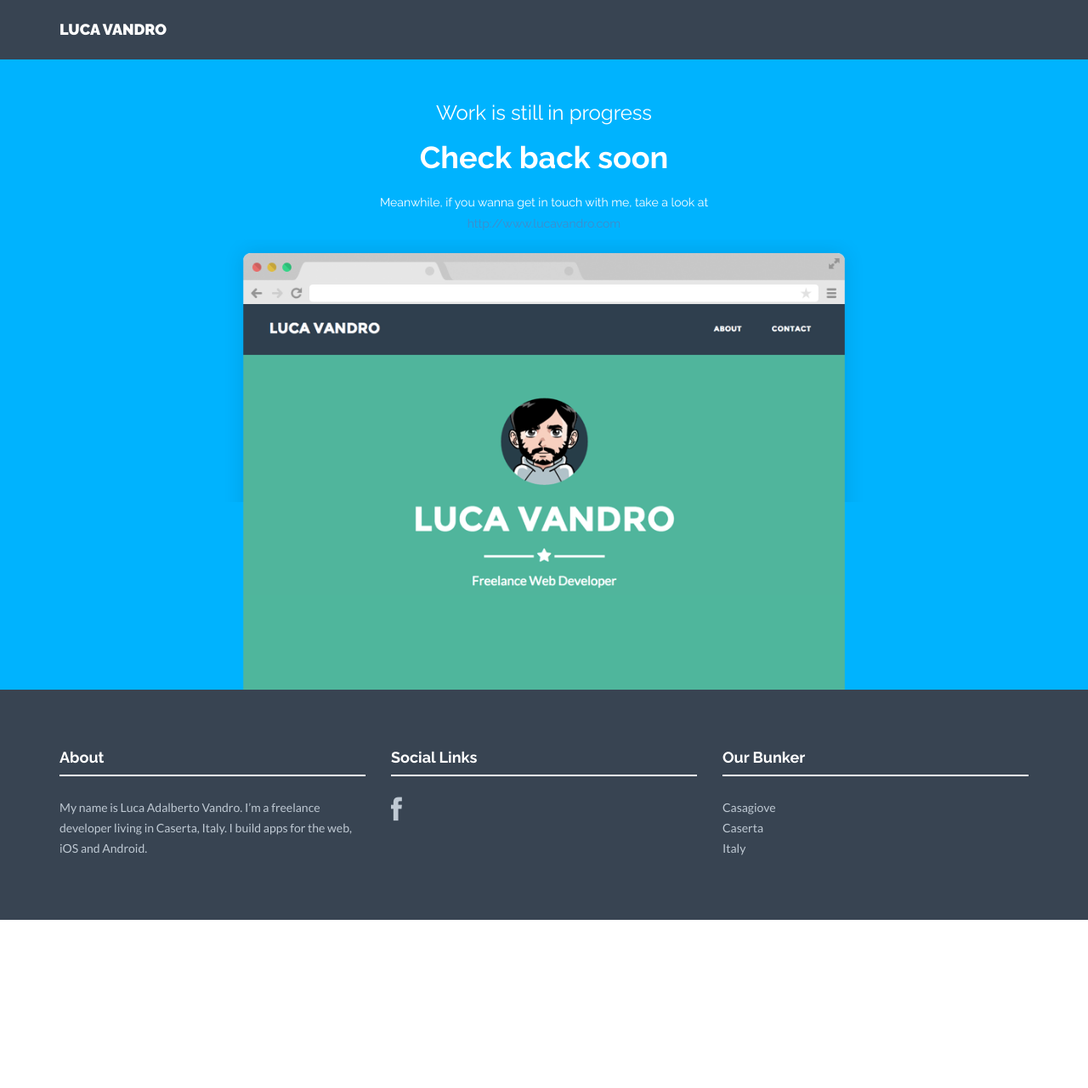
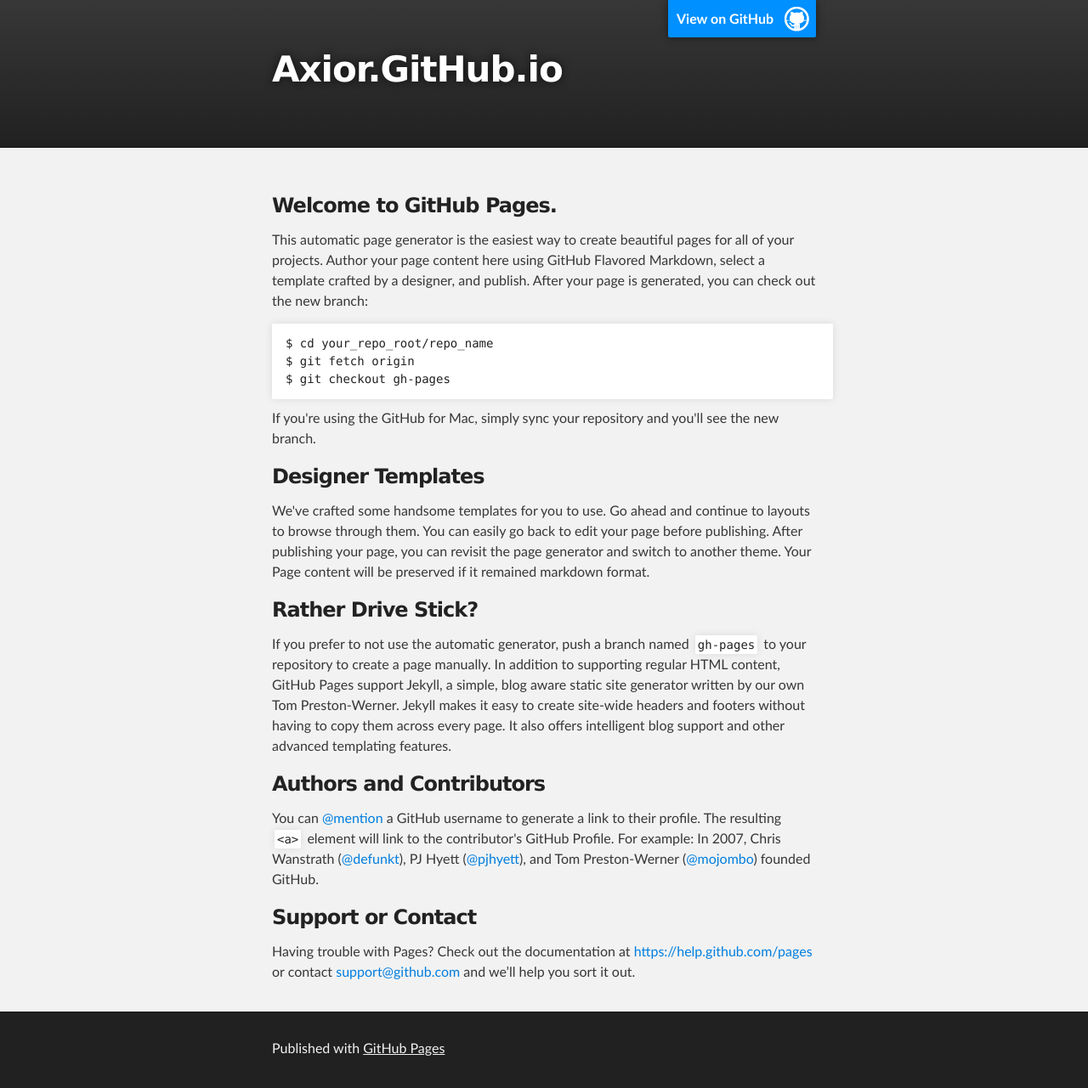
Before and after one commit to axior/axior.github.io, a Jekyll site: the page index.html, which Jekyll copies as it is, in a window 1280 px wide and 1281 px high. Shown: the whole window at 85% size. Built offline with Jekyll 4.4.1, drawn with Linux system fonts in a browser that asks for light colours; nearby versions of some CDN libraries.

Commit message:
Replace master branch with page content via GitHub

```diff
--- a/index.html
+++ b/index.html
@@ -1,60 +1,74 @@
----
-layout: index
-title: Home
-permalink: /
----
+<!DOCTYPE html>
+<html>
+
+  <head>
+    <meta charset='utf-8'>
+    <meta http-equiv="X-UA-Compatible" content="chrome=1">
+    <meta name="description" content="Axior.GitHub.io : ">
+
+    <link rel="stylesheet" type="text/css" media="screen" href="stylesheets/stylesheet.css">
+
+    <title>Axior.GitHub.io</title>
+  </head>
+
+  <body>
+
+    <!-- HEADER -->
+    <div id="header_wrap" class="outer">
+        <header class="inner">
+          <a id="forkme_banner" href="https://github.com/axior">View on GitHub</a>
+
+          <h1 id="project_title">Axior.GitHub.io</h1>
+          <h2 id="project_tagline"></h2>
+
+        </header>
+    </div>
+
+    <!-- MAIN CONTENT -->
+    <div id="main_content_wrap" class="outer">
+      <section id="main_content" class="inner">
+        <h3>
+<a id="welcome-to-github-pages" class="anchor" href="#welcome-to-github-pages" aria-hidden="true"><span class="octicon octicon-link"></span></a>Welcome to GitHub Pages.</h3>
+
+<p>This automatic page generator is the easiest way to create beautiful pages for all of your projects. Author your page content here using GitHub Flavored Markdown, select a template crafted by a designer, and publish. After your page is generated, you can check out the new branch:</p>
+
+<pre><code>$ cd your_repo_root/repo_name
+$ git fetch origin
+$ git checkout gh-pages
+</code></pre>
+
+<p>If you're using the GitHub for Mac, simply sync your repository and you'll see the new branch.</p>
+
+<h3>
+<a id="designer-templates" class="anchor" href="#designer-templates" aria-hidden="true"><span class="octicon octicon-link"></span></a>Designer Templates</h3>
+
+<p>We've crafted some handsome templates for you to use. Go ahead and continue to layouts to browse through them. You can easily go back to edit your page before publishing. After publishing your page, you can revisit the page generator and switch to another theme. Your Page content will be preserved if it remained markdown format.</p>
+
+<h3>
+<a id="rather-drive-stick" class="anchor" href="#rather-drive-stick" aria-hidden="true"><span class="octicon octicon-link"></span></a>Rather Drive Stick?</h3>
+
+<p>If you prefer to not use the automatic generator, push a branch named <code>gh-pages</code> to your repository to create a page manually. In addition to supporting regular HTML content, GitHub Pages support Jekyll, a simple, blog aware static site generator written by our own Tom Preston-Werner. Jekyll makes it easy to create site-wide headers and footers without having to copy them across every page. It also offers intelligent blog support and other advanced templating features.</p>
+
+<h3>
+<a id="authors-and-contributors" class="anchor" href="#authors-and-contributors" aria-hidden="true"><span class="octicon octicon-link"></span></a>Authors and Contributors</h3>
+
+<p>You can <a href="https://github.com/blog/821" class="user-mention">@mention</a> a GitHub username to generate a link to their profile. The resulting <code>&lt;a&gt;</code> element will link to the contributor's GitHub Profile. For example: In 2007, Chris Wanstrath (<a href="https://github.com/defunkt" class="user-mention">@defunkt</a>), PJ Hyett (<a href="https://github.com/pjhyett" class="user-mention">@pjhyett</a>), and Tom Preston-Werner (<a href="https://github.com/mojombo" class="user-mention">@mojombo</a>) founded GitHub.</p>
+
+<h3>
+<a id="support-or-contact" class="anchor" href="#support-or-contact" aria-hidden="true"><span class="octicon octicon-link"></span></a>Support or Contact</h3>
+
+<p>Having trouble with Pages? Check out the documentation at <a href="https://help.github.com/pages">https://help.github.com/pages</a> or contact <a href="mailto:support@github.com">support@github.com</a> and we’ll help you sort it out.</p>
+      </section>
+    </div>
+
+    <!-- FOOTER  -->
+    <div id="footer_wrap" class="outer">
+      <footer class="inner">
+        <p>Published with <a href="http://pages.github.com">GitHub Pages</a></p>
+      </footer>
+    </div>
 
 
-<div id="service">
-    <div class="container">
-        <div class="row centered">
-            <div class="col-md-4">
-                <i class="fa fa-heart-o"></i>
-                <h4>Handsomely Crafted</h4>
-                <p>Lorem Ipsum is simply dummy text of the printing and typesetting industry. Lorem Ipsum has been the industry's standard dummy text ever since the 1500s, when an unknown printer took a galley of type and scrambled it to make a type specimen book.</p>
-                <p><br/><a href="#" class="btn btn-theme">More Info</a></p>
-            </div>
-            <div class="col-md-4">
-                <i class="fa fa-flask"></i>
-                <h4>Retina Ready</h4>
-                <p>Lorem Ipsum is simply dummy text of the printing and typesetting industry. Lorem Ipsum has been the industry's standard dummy text ever since the 1500s, when an unknown printer took a galley of type and scrambled it to make a type specimen book.</p>
-                <p><br/><a href="#" class="btn btn-theme">More Info</a></p>
-            </div>
-            <div class="col-md-4">
-                <i class="fa fa-trophy"></i>
-                <h4>Quality Theme</h4>
-                <p>Lorem Ipsum is simply dummy text of the printing and typesetting industry. Lorem Ipsum has been the industry's standard dummy text ever since the 1500s, when an unknown printer took a galley of type and scrambled it to make a type specimen book.</p>
-                <p><br/><a href="#" class="btn btn-theme">More Info</a></p>
-            </div>
-        </div>
-    </div><! --/container -->
-</div><! --/service -->
 
-{% include portfolio.html title="LATEST WORKS" limit=10 %}
-
-<div class="container mtb">
-    <div class="row">
-        <div class="col-lg-4 col-lg-offset-1">
-            <h4>More About Our Agency.</h4>
-            <p>{{ site.about }}</p>
-            <p><br/><a href="{{ "/about/" | prepend: site.baseurl }}" class="btn btn-theme">More Info</a></p>
-        </div>
-
-        <div class="col-lg-3">
-            <h4>Frequently Asked</h4>
-            <div class="hline"></div>
-            {% for post in site.categories['question'] %}
-                <p><a href="{{ post.url | prepend: site.baseurl }}">{{ post.title }}</a></p>
-            {% endfor %}
-        </div>
-
-        <div class="col-lg-3">
-            <h4>Latest Posts</h4>
-            <div class="hline"></div>
-            {% for post in site.categories['blog'] limit:5 %}
-                <p><a href="{{ post.url | prepend: site.baseurl }}">{{ post.title }}.</a></p>
-            {% endfor %}
-        </div>
-
-    </div><! --/row -->
-</div><! --/container -->
+  </body>
+</html>
--- /dev/null
+++ b/javascripts/main.js
@@ -0,0 +1 @@
+console.log('This would be the main JS file.');
--- /dev/null
+++ b/stylesheets/pygment_trac.css
@@ -0,0 +1,70 @@
+.highlight .hll { background-color: #ffffcc }
+.highlight  { background: #f0f3f3; }
+.highlight .c { color: #0099FF; font-style: italic } /* Comment */
+.highlight .err { color: #AA0000; background-color: #FFAAAA } /* Error */
+.highlight .k { color: #006699; font-weight: bold } /* Keyword */
+.highlight .o { color: #555555 } /* Operator */
+.highlight .cm { color: #0099FF; font-style: italic } /* Comment.Multiline */
+.highlight .cp { color: #009999 } /* Comment.Preproc */
+.highlight .c1 { color: #0099FF; font-style: italic } /* Comment.Single */
+.highlight .cs { color: #0099FF; font-weight: bold; font-style: italic } /* Comment.Special */
+.highlight .gd { background-color: #FFCCCC; border: 1px solid #CC0000 } /* Generic.Deleted */
+.highlight .ge { font-style: italic } /* Generic.Emph */
+.highlight .gr { color: #FF0000 } /* Generic.Error */
+.highlight .gh { color: #003300; font-weight: bold } /* Generic.Heading */
+.highlight .gi { background-color: #CCFFCC; border: 1px solid #00CC00 } /* Generic.Inserted */
+.highlight .go { color: #AAAAAA } /* Generic.Output */
+.highlight .gp { color: #000099; font-weight: bold } /* Generic.Prompt */
+.highlight .gs { font-weight: bold } /* Generic.Strong */
+.highlight .gu { color: #003300; font-weight: bold } /* Generic.Subheading */
+.highlight .gt { color: #99CC66 } /* Generic.Traceback */
+.highlight .kc { color: #006699; font-weight: bold } /* Keyword.Constant */
+.highlight .kd { color: #006699; font-weight: bold } /* Keyword.Declaration */
+.highlight .kn { color: #006699; font-weight: bold } /* Keyword.Namespace */
+.highlight .kp { color: #006699 } /* Keyword.Pseudo */
+.highlight .kr { color: #006699; font-weight: bold } /* Keyword.Reserved */
+.highlight .kt { color: #007788; font-weight: bold } /* Keyword.Type */
+.highlight .m { color: #FF6600 } /* Literal.Number */
+.highlight .s { color: #CC3300 } /* Literal.String */
+.highlight .na { color: #330099 } /* Name.Attribute */
+.highlight .nb { color: #336666 } /* Name.Builtin */
+.highlight .nc { color: #00AA88; font-weight: bold } /* Name.Class */
+.highlight .no { color: #336600 } /* Name.Constant */
+.highlight .nd { color: #9999FF } /* Name.Decorator */
+.highlight .ni { color: #999999; font-weight: bold } /* Name.Entity */
+.highlight .ne { color: #CC0000; font-weight: bold } /* Name.Exception */
+.highlight .nf { color: #CC00FF } /* Name.Function */
+.highlight .nl { color: #9999FF } /* Name.Label */
+.highlight .nn { color: #00CCFF; font-weight: bold } /* Name.Namespace */
+.highlight .nt { color: #330099; font-weight: bold } /* Name.Tag */
+.highlight .nv { color: #003333 } /* Name.Variable */
+.highlight .ow { color: #000000; font-weight: bold } /* Operator.Word */
+.highlight .w { color: #bbbbbb } /* Text.Whitespace */
+.highlight .mf { color: #FF6600 } /* Literal.Number.Float */
+.highlight .mh { color: #FF6600 } /* Literal.Number.Hex */
+.highlight .mi { color: #FF6600 } /* Literal.Number.Integer */
+.highlight .mo { color: #FF6600 } /* Literal.Number.Oct */
+.highlight .sb { color: #CC3300 } /* Literal.String.Backtick */
+.highlight .sc { color: #CC3300 } /* Literal.String.Char */
+.highlight .sd { color: #CC3300; font-style: italic } /* Literal.String.Doc */
+.highlight .s2 { color: #CC3300 } /* Literal.String.Double */
+.highlight .se { color: #CC3300; font-weight: bold } /* Literal.String.Escape */
+.highlight .sh { color: #CC3300 } /* Literal.String.Heredoc */
+.highlight .si { color: #AA0000 } /* Literal.String.Interpol */
+.highlight .sx { color: #CC3300 } /* Literal.String.Other */
+.highlight .sr { color: #33AAAA } /* Literal.String.Regex */
+.highlight .s1 { color: #CC3300 } /* Literal.String.Single */
+.highlight .ss { color: #FFCC33 } /* Literal.String.Symbol */
+.highlight .bp { color: #336666 } /* Name.Builtin.Pseudo */
+.highlight .vc { color: #003333 } /* Name.Variable.Class */
+.highlight .vg { color: #003333 } /* Name.Variable.Global */
+.highlight .vi { color: #003333 } /* Name.Variable.Instance */
+.highlight .il { color: #FF6600 } /* Literal.Number.Integer.Long */
+
+.type-csharp .highlight .k { color: #0000FF }
+.type-csharp .highlight .kt { color: #0000FF }
+.type-csharp .highlight .nf { color: #000000; font-weight: normal }
+.type-csharp .highlight .nc { color: #2B91AF }
+.type-csharp .highlight .nn { color: #000000 }
+.type-csharp .highlight .s { color: #A31515 }
+.type-csharp .highlight .sc { color: #A31515 }
--- /dev/null
+++ b/stylesheets/stylesheet.css
@@ -0,0 +1,425 @@
+/*******************************************************************************
+Slate Theme for GitHub Pages
+by Jason Costello, @jsncostello
+*******************************************************************************/
+
+@import url(pygment_trac.css);
+
+/*******************************************************************************
+MeyerWeb Reset
+*******************************************************************************/
+
+html, body, div, span, applet, object, iframe,
+h1, h2, h3, h4, h5, h6, p, blockquote, pre,
+a, abbr, acronym, address, big, cite, code,
+del, dfn, em, img, ins, kbd, q, s, samp,
+small, strike, strong, sub, sup, tt, var,
+b, u, i, center,
+dl, dt, dd, ol, ul, li,
+fieldset, form, label, legend,
+table, caption, tbody, tfoot, thead, tr, th, td,
+article, aside, canvas, details, embed,
+figure, figcaption, footer, header, hgroup,
+menu, nav, output, ruby, section, summary,
+time, mark, audio, video {
+  margin: 0;
+  padding: 0;
+  border: 0;
+  font: inherit;
+  vertical-align: baseline;
+}
+
+/* HTML5 display-role reset for older browsers */
+article, aside, details, figcaption, figure,
+footer, header, hgroup, menu, nav, section {
+  display: block;
+}
+
+ol, ul {
+  list-style: none;
+}
+
+table {
+  border-collapse: collapse;
+  border-spacing: 0;
+}
+
+/*******************************************************************************
+Theme Styles
+*******************************************************************************/
+
+body {
+  box-sizing: border-box;
+  color:#373737;
+  background: #212121;
+  font-size: 16px;
+  font-family: 'Myriad Pro', Calibri, Helvetica, Arial, sans-serif;
+  line-height: 1.5;
+  -webkit-font-smoothing: antialiased;
+}
+
+h1, h2, h3, h4, h5, h6 {
+  margin: 10px 0;
+  font-weight: 700;
+  color:#222222;
+  font-family: 'Lucida Grande', 'Calibri', Helvetica, Arial, sans-serif;
+  letter-spacing: -1px;
+}
+
+h1 {
+  font-size: 36px;
+  font-weight: 700;
+}
+
+h2 {
+  padding-bottom: 10px;
+  font-size: 32px;
+  background: url('../images/bg_hr.png') repeat-x bottom;
+}
+
+h3 {
+  font-size: 24px;
+}
+
+h4 {
+  font-size: 21px;
+}
+
+h5 {
+  font-size: 18px;
+}
+
+h6 {
+  font-size: 16px;
+}
+
+p {
+  margin: 10px 0 15px 0;
+}
+
+footer p {
+  color: #f2f2f2;
+}
+
+a {
+  text-decoration: none;
+  color: #007edf;
+  text-shadow: none;
+
+  transition: color 0.5s ease;
+  transition: text-shadow 0.5s ease;
+  -webkit-transition: color 0.5s ease;
+  -webkit-transition: text-shadow 0.5s ease;
+  -moz-transition: color 0.5s ease;
+  -moz-transition: text-shadow 0.5s ease;
+  -o-transition: color 0.5s ease;
+  -o-transition: text-shadow 0.5s ease;
+  -ms-transition: color 0.5s ease;
+  -ms-transition: text-shadow 0.5s ease;
+}
+
+a:hover, a:focus {text-decoration: underline;}
+
+footer a {
+  color: #F2F2F2;
+  text-decoration: underline;
+}
+
+em {
+  font-style: italic;
+}
+
+strong {
+  font-weight: bold;
+}
+
+img {
+  position: relative;
+  margin: 0 auto;
+  max-width: 739px;
+  padding: 5px;
+  margin: 10px 0 10px 0;
+  border: 1px solid #ebebeb;
+
+  box-shadow: 0 0 5px #ebebeb;
+  -webkit-box-shadow: 0 0 5px #ebebeb;
+  -moz-box-shadow: 0 0 5px #ebebeb;
+  -o-box-shadow: 0 0 5px #ebebeb;
+  -ms-box-shadow: 0 0 5px #ebebeb;
+}
+
+p img {
+  display: inline;
+  margin: 0;
+  padding: 0;
+  vertical-align: middle;
+  text-align: center;
+  border: none;
+}
+
+pre, code {
+  width: 100%;
+  color: #222;
+  background-color: #fff;
+
+  font-family: Monaco, "Bitstream Vera Sans Mono", "Lucida Console", Terminal, monospace;
+  font-size: 14px;
+
+  border-radius: 2px;
+  -moz-border-radius: 2px;
+  -webkit-border-radius: 2px;
+}
+
+pre {
+  width: 100%;
+  padding: 10px;
+  box-shadow: 0 0 10px rgba(0,0,0,.1);
+  overflow: auto;
+}
+
+code {
+  padding: 3px;
+  margin: 0 3px;
+  box-shadow: 0 0 10px rgba(0,0,0,.1);
+}
+
+pre code {
+  display: block;
+  box-shadow: none;
+}
+
+blockquote {
+  color: #666;
+  margin-bottom: 20px;
+  padding: 0 0 0 20px;
+  border-left: 3px solid #bbb;
+}
+
+
+ul, ol, dl {
+  margin-bottom: 15px
+}
+
+ul {
+  list-style-position: inside;
+  list-style: disc;
+  padding-left: 20px;
+}
+
+ol {
+  list-style-position: inside;
+  list-style: decimal;
+  padding-left: 20px;
+}
+
+dl dt {
+  font-weight: bold;
+}
+
+dl dd {
+  padding-left: 20px;
+  font-style: italic;
+}
+
+dl p {
+  padding-left: 20px;
+  font-style: italic;
+}
+
+hr {
+  height: 1px;
+  margin-bottom: 5px;
+  border: none;
+  background: url('../images/bg_hr.png') repeat-x center;
+}
+
+table {
+  border: 1px solid #373737;
+  margin-bottom: 20px;
+  text-align: left;
+ }
+
+th {
+  font-family: 'Lucida Grande', 'Helvetica Neue', Helvetica, Arial, sans-serif;
+  padding: 10px;
+  background: #373737;
+  color: #fff;
+ }
+
+td {
+  padding: 10px;
+  border: 1px solid #373737;
+ }
+
+form {
+  background: #f2f2f2;
+  padding: 20px;
+}
+
+/*******************************************************************************
+Full-Width Styles
+*******************************************************************************/
+
+.outer {
+  width: 100%;
+}
+
+.inner {
+  position: relative;
+  max-width: 640px;
+  padding: 20px 10px;
+  margin: 0 auto;
+}
+
+#forkme_banner {
+  display: block;
+  position: absolute;
+  top:0;
+  right: 10px;
+  z-index: 10;
+  padding: 10px 50px 10px 10px;
+  color: #fff;
+  background: url('../images/blacktocat.png') #0090ff no-repeat 95% 50%;
+  font-weight: 700;
+  box-shadow: 0 0 10px rgba(0,0,0,.5);
+  border-bottom-left-radius: 2px;
+  border-bottom-right-radius: 2px;
+}
+
+#header_wrap {
+  background: #212121;
+  background: -moz-linear-gradient(top, #373737, #212121);
+  background: -webkit-linear-gradient(top, #373737, #212121);
+  background: -ms-linear-gradient(top, #373737, #212121);
+  background: -o-linear-gradient(top, #373737, #212121);
+  background: linear-gradient(top, #373737, #212121);
+}
+
+#header_wrap .inner {
+  padding: 50px 10px 30px 10px;
+}
+
+#project_title {
+  margin: 0;
+  color: #fff;
+  font-size: 42px;
+  font-weight: 700;
+  text-shadow: #111 0px 0px 10px;
+}
+
+#project_tagline {
+  color: #fff;
+  font-size: 24px;
+  font-weight: 300;
+  background: none;
+  text-shadow: #111 0px 0px 10px;
+}
+
+#downloads {
+  position: absolute;
+  width: 210px;
+  z-index: 10;
+  bottom: -40px;
+  right: 0;
+  height: 70px;
+  background: url('../images/icon_download.png') no-repeat 0% 90%;
+}
+
+.zip_download_link {
+  display: block;
+  float: right;
+  width: 90px;
+  height:70px;
+  text-indent: -5000px;
+  overflow: hidden;
+  background: url(../images/sprite_download.png) no-repeat bottom left;
+}
+
+.tar_download_link {
+  display: block;
+  float: right;
+  width: 90px;
+  height:70px;
+  text-indent: -5000px;
+  overflow: hidden;
+  background: url(../images/sprite_download.png) no-repeat bottom right;
+  margin-left: 10px;
+}
+
+.zip_download_link:hover {
+  background: url(../images/sprite_download.png) no-repeat top left;
+}
+
+.tar_download_link:hover {
+  background: url(../images/sprite_download.png) no-repeat top right;
+}
+
+#main_content_wrap {
+  background: #f2f2f2;
+  border-top: 1px solid #111;
+  border-bottom: 1px solid #111;
+}
+
+#main_content {
+  padding-top: 40px;
+}
+
+#footer_wrap {
+  background: #212121;
+}
+
+
+
+/*******************************************************************************
+Small Device Styles
+*******************************************************************************/
+
+@media screen and (max-width: 480px) {
+  body {
+    font-size:14px;
+  }
+
+  #downloads {
+    display: none;
+  }
+
+  .inner {
+    min-width: 320px;
+    max-width: 480px;
+  }
+
+  #project_title {
+  font-size: 32px;
+  }
+
+  h1 {
+    font-size: 28px;
+  }
+
+  h2 {
+    font-size: 24px;
+  }
+
+  h3 {
+    font-size: 21px;
+  }
+
+  h4 {
+    font-size: 18px;
+  }
+
+  h5 {
+    font-size: 14px;
+  }
+
+  h6 {
+    font-size: 12px;
+  }
+
+  code, pre {
+    min-width: 320px;
+    max-width: 480px;
+    font-size: 11px;
+  }
+
+}
```
Also changed, not shown: params.json (added, +1 -0 lines), images/bg_hr.png (added), images/blacktocat.png (added), images/icon_download.png (added), images/sprite_download.png (added).
